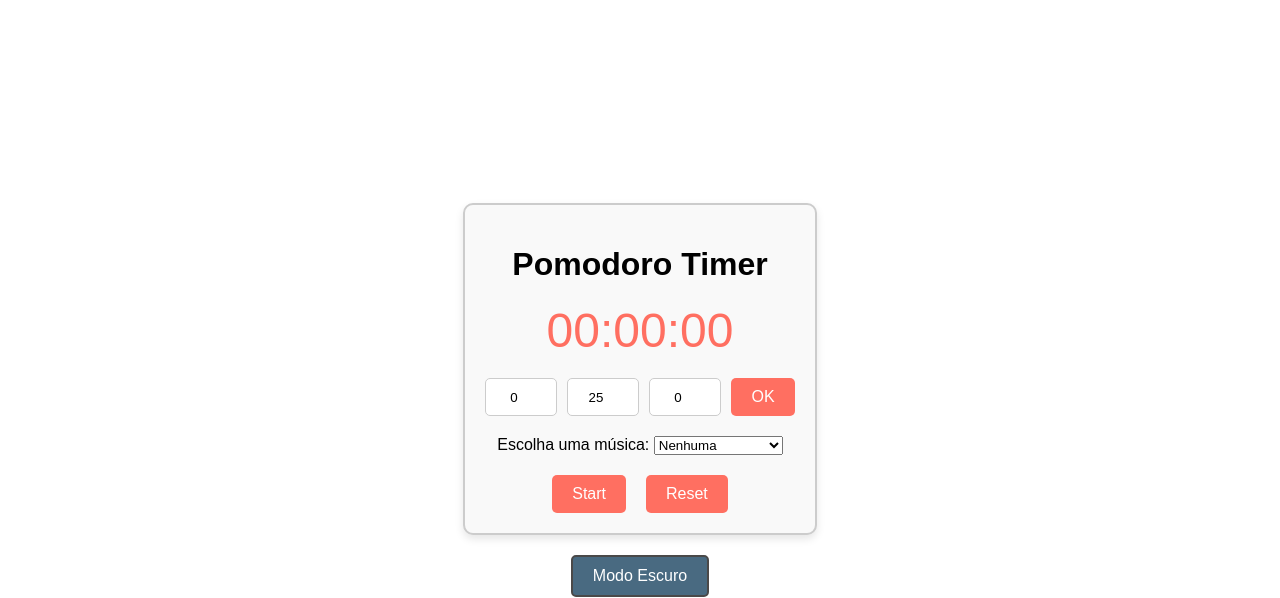
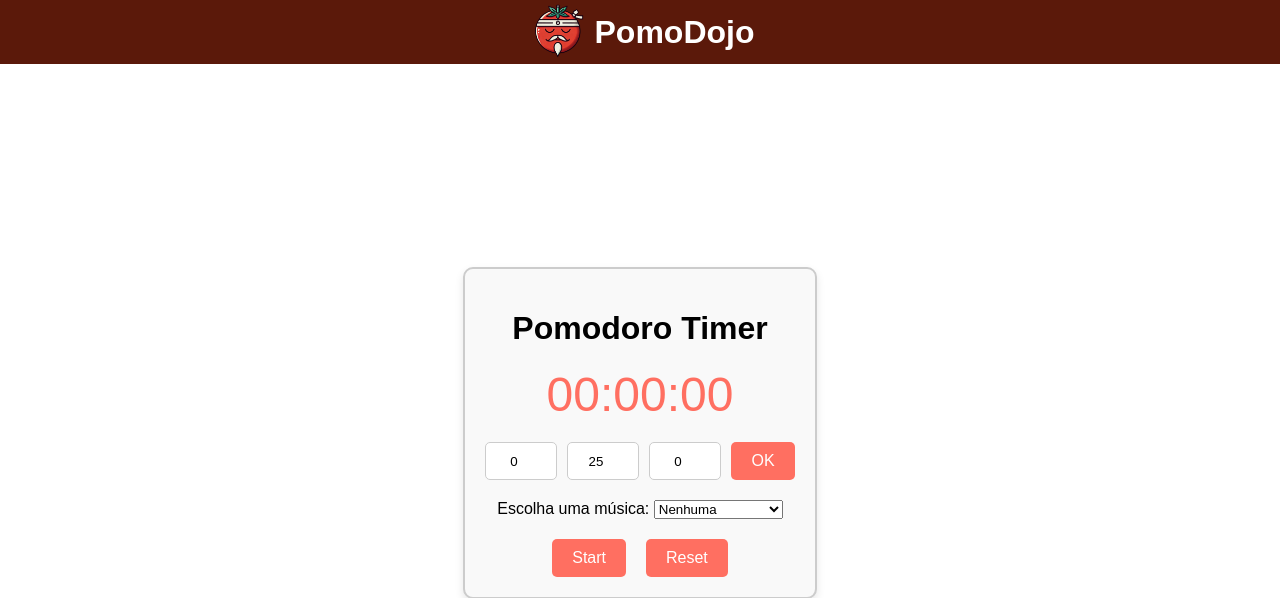
Before and after one commit to naoehcleber/Pomodojo, a Django app: page /pomodoro/ in a window 1280 px wide. Shown: the top 598 px of the page. Run offline with Django 5.2, Linux system fonts and the light colour scheme.

Commit message:
adicao do header da pagina do pomodoro

```diff
--- a/projeto_cad_usuarios/app_cad_usuarios/static/pomodoro/pomodoro.css
+++ b/projeto_cad_usuarios/app_cad_usuarios/static/pomodoro/pomodoro.css
@@ -1,4 +1,5 @@
 /* Estilo da caixa do Pomodoro Timer */
+
 .pomodoro-box {
     border: 2px solid #ccc; /* Removido a borda colorida */
     padding: 20px;
@@ -120,3 +121,24 @@ body {
     margin: 0;
     font-family: Arial, sans-serif;
 }
+header {
+    background: #5B190A;
+    color: white;
+    font-size: large;
+    align-items: center;
+    justify-content: center;
+    display: flex;
+    top: 0;
+    position: relative;
+}
+.logo{
+    object-fit: cover;
+    height: 5%;
+    width: 5%;
+    margin-right: 5px;
+}
+.header-texto{
+    color: white;
+    font-size: xx-large;
+    font-weight: bold;
+}
--- a/projeto_cad_usuarios/app_cad_usuarios/templates/pomodoro/pomodoro.html
+++ b/projeto_cad_usuarios/app_cad_usuarios/templates/pomodoro/pomodoro.html
@@ -8,10 +8,12 @@
    <link rel="stylesheet" href="{% static 'pomodoro/pomodoro.css' %}">
    <script src="{% static 'pomodoro/pomodoro.js' %}" defer></script>
    </head>
+   <header>
+    <img src="{%static 'images/Logo.PNG' %}" class="logo">
+    <h9 class="header-texto">PomoDojo</h9>
+    </header>
    <body>
    <div class="container">
-
-       <!-- Caixa com o Pomodoro Timer -->
        <div class="pomodoro-box">
            <h1>Pomodoro Timer</h1>
            <div id="timer">
@@ -38,7 +40,7 @@
            </div>
        </div>
 
-       <!-- Botão para modo noturno fora da caixa -->
+
        <button id="toggle-dark-mode">Modo Escuro</button>
    </div>
    </body>
```
